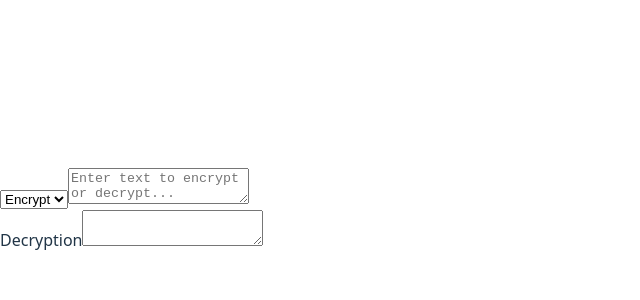
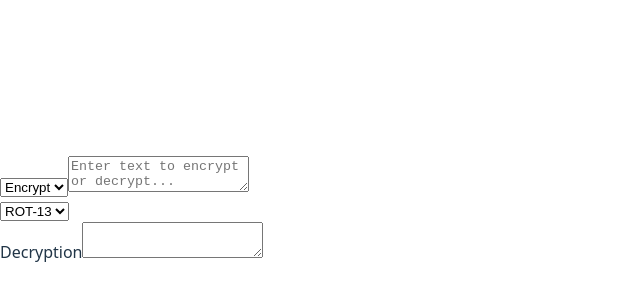
Before and after one commit to ZiglaCity/rot-n-cipher, a React (Vite) app: page / in a window 1280 px wide. Shown: the part 190-490 px from the top of the page, without its empty margins (0-640 px from the left). Built offline with nearby package versions, Linux system fonts and the light colour scheme.

Commit message:
created and added the rot selector

```diff
--- a/src/App.jsx
+++ b/src/App.jsx
@@ -1,6 +1,7 @@
 import { useEffect, useState } from 'react';
 import TextInputSection from './components/TextInputSection';
 import ResultSelection from './components/ResultSection';
+import RotSelector from './components/RotSelector';
 
 function App() {
   const [inputText, setInputText] = useState("");
@@ -36,7 +37,7 @@ function App() {
           mode={mode}
           setmMode={setMode}
         />
-
+        <RotSelector rotType={rotType} setRotType={setRotType}/>
         <ResultSelection outputText={outputText} mode={mode} />
       </div>
     </>
--- a/src/components/RotSelector.jsx
+++ b/src/components/RotSelector.jsx
@@ -0,0 +1,14 @@
+function RotSelector({rotType, setRotType}){
+    return (
+        <div>
+            <select value={rotType} onChange={(e) => setRotType(Number(e.target.value))}>
+                {
+                    [...Array(27).keys()].map((i) =>
+                    <option value={i} key={i}> {`ROT-${i}`} </option>)
+                }
+            </select>
+        </div>
+    )
+}
+
+export default RotSelector;
```
